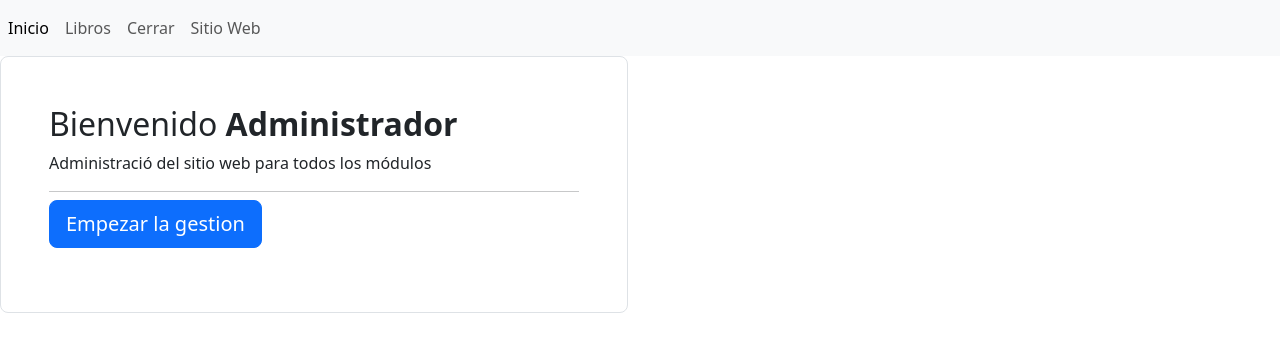
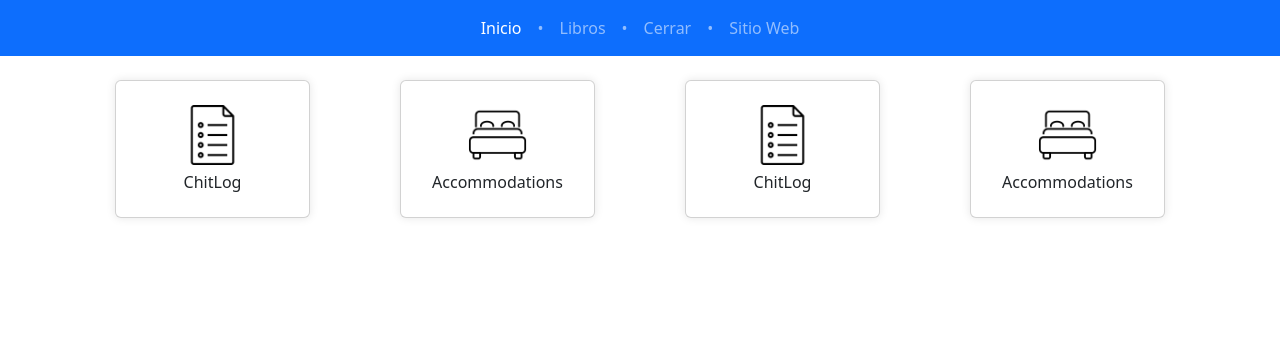
Before and after one commit to jpaolam/college, a Flask app: page /admin/ in a window 1280 px wide. Shown: the top 352 px of the page. Run offline with Flask 3, Linux system fonts and the light colour scheme; the visitor is signed in with stand-in values (Sample User, id 1).

Commit message:
Rama actualizada 12/06/24

```diff
--- /dev/null
+++ b/src/css/admin.css
@@ -0,0 +1,12 @@
+.admin_main{
+    margin: 5%
+}
+
+.card_img{
+    width: 50%;
+    height: 50%;
+    padding: 5%;
+}
+.cards{
+    box-shadow: 0px 0px 10px rgba(0, 0, 0, 0.1);
+}
--- a/src/css/login.css
+++ b/src/css/login.css
@@ -24,3 +24,8 @@
 .text_login{
     color: rgb(3, 3, 75);
 }
+
+.btn_login{
+    background-color: rgb(3, 3, 41);
+
+}
--- a/templates/admin/header.html
+++ b/templates/admin/header.html
@@ -8,7 +8,7 @@
             name="viewport"
             content="width=device-width, initial-scale=1, shrink-to-fit=no"
         />
-
+        <link rel="stylesheet" href="/css/admin.css">
         <!-- Bootstrap CSS v5.2.1 -->
         <link
             href="https://cdn.jsdelivr.net/npm/bootstrap@5.3.2/dist/css/bootstrap.min.css"
@@ -19,13 +19,16 @@
     </head>
 
     <body>
-       <nav class="navbar navbar-expand navbar-light bg-light">
-        <div class="nav navbar-nav">
-            <a class="nav-item nav-link active" href="/admin/" aria-current="page"
-                >Inicio</a
-            >
-            <a class="nav-item nav-link" href="libros">Libros</a>
-            <a class="nav-item nav-link" href="/admin/cerrar">Cerrar</a>
-            <a class="nav-item nav-link" href="/">Sitio Web</a>
+       <nav class="navbar navbar-expand navbar-dark bg-primary">
+        <div class="container-fluid">
+            <div class="navbar-nav mx-auto">
+                <a class="nav-item nav-link active" href="/admin/" aria-current="page">Inicio</a>
+                <span class="nav-item nav-link separator">•</span>
+                <a class="nav-item nav-link" href="libros">Libros</a>
+                <span class="nav-item nav-link separator">•</span>
+                <a class="nav-item nav-link" href="/admin/cerrar">Cerrar</a>
+                <span class="nav-item nav-link separator">•</span>
+                <a class="nav-item nav-link" href="/">Sitio Web</a>
+            </div>
         </div>
-       </nav>
+    </nav>
--- a/templates/admin/index.html
+++ b/templates/admin/index.html
@@ -1,22 +1,42 @@
 {% include 'admin/header.html' %}
-
-<div class="row align-items-md-stretch">
-    <div class="col-md-6">
-        <div
-            class="h-100 p-5 border rounded-3"
-        >
-            <h2>Bienvenido <strong>{{ session["usuario"] }}</strong></h2>
-            <p>
-                Administració del sitio web para todos los módulos
-            </p>
-            <hr class="my-2">
-            <p class="lead">
-                <a href="/libros" class="btn btn-primary btn-lg" role="button">
-                    Empezar la gestion
-                </a>
-            </p>
+<div class="container">
+    <br>
+    <div class="row">
+        <div class="col-sm-3">
+            <button class="card text-center mx-auto w-75 cards">
+                <div class="card-body">
+                    <img class="card_img" src="/img/archivos.png" alt="">
+                    <h6>ChitLog</h6>
+                </div>
+            </button>
+        </div>
+        <div class="col-sm-3">
+            <button class="card text-center mx-auto w-75 cards">
+                <div class="card-body">
+                    <img class="card_img" src="/img/cuarto.png" alt="">
+                    <h6>Accommodations</h6>
+                </div>
+            </button>
+        </div>
+        <div class="col-sm-3">
+            <button class="card text-center mx-auto w-75 cards">
+                <div class="card-body">
+                    <img class="card_img" src="/img/archivos.png" alt="">
+                    <h6>ChitLog</h6>
+                </div>
+            </button>
+        </div>
+        <div class="col-sm-3">
+            <button class="card text-center mx-auto w-75 cards">
+                <div class="card-body">
+                    <img class="card_img" src="/img/cuarto.png" alt="">
+                    <h6>Accommodations</h6>
+                </div>
+            </button>
         </div>
     </div>
 </div>
 
+
+
 {% include 'admin/footer.html' %}
--- a/templates/admin/login.html
+++ b/templates/admin/login.html
@@ -44,7 +44,6 @@
                             <hr>
                         </div>
                         <div class="card mx-auto">
-                            <div class="card-header">Please log in</div>
                             <div class="card-body">
                                 <form action="/admin/login" method="post">
                                     <div class="mb-lg-3">
@@ -70,11 +69,10 @@
                                     </div>
 
                                     <div class="d-grid gap-2 col-6 mx-auto">
-                                        <button type="submit" class="btn btn-info">Login</button>
+                                        <button type="submit" class="btn btn-dark">Login</button>
                                     </div>
                                 </form>
                             </div>
-                            <div class="card-footer text-muted"></div>
                         </div>
                     </div>
                 </div>
```
Also changed, not shown: models/accommodations.py (added), src/img/archivos.png (added), src/img/cuarto.png (added).
